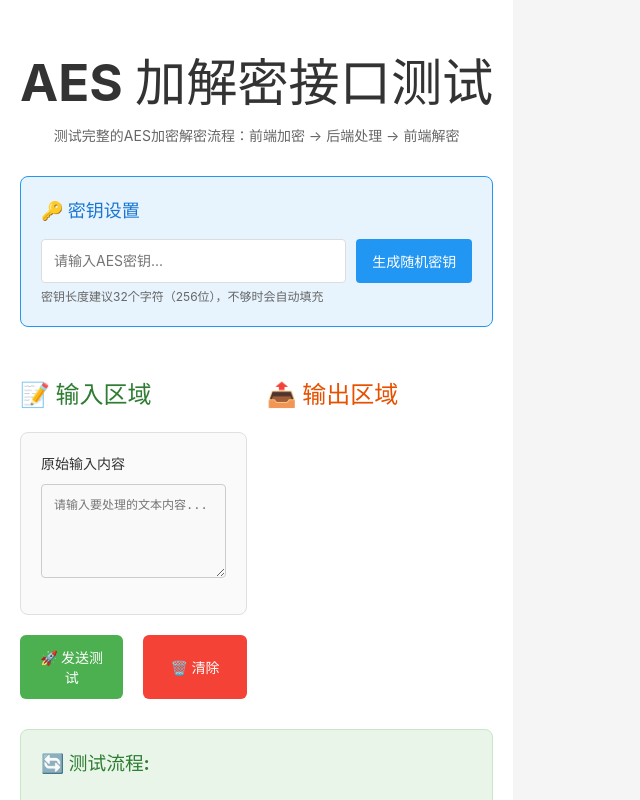
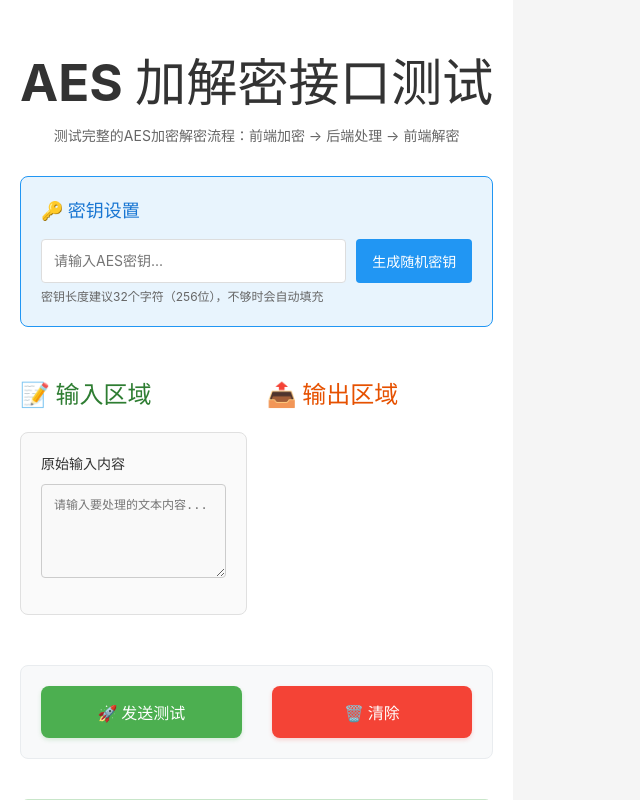
Before and after one commit to LeeeeeeM/aes-go-js, a React (Vite) app in the folder frontend/: page / in a window 1280 px wide. Shown: the top 800 px of the page, without its empty margins (0-640 px from the left). Built offline with nearby package versions, Linux system fonts and the light colour scheme.

Commit message:
refactor: 重新调整按钮位置到全局区域
- 将操作按钮从左侧面板移至整个输入输出区域下方
- 按钮现在居中显示，样式更加突出
- 添加阴影和悬停效果，提升视觉体验
- 优化移动端响应式布局

```diff
--- a/frontend/src/App.css
+++ b/frontend/src/App.css
@@ -292,45 +292,58 @@ button:disabled {
   color: #1565c0;
 }
 
-.button-section {
+.global-button-section {
   display: flex;
-  gap: 10px;
-  margin-top: 20px;
+  gap: 20px;
+  justify-content: center;
+  margin: 30px 0 40px 0;
+  padding: 20px;
+  background-color: #f8f9fa;
+  border-radius: 8px;
+  border: 1px solid #e9ecef;
 }
 
 .process-btn,
 .clear-btn {
-  flex: 1;
-  padding: 12px 20px;
+  padding: 14px 30px;
   border: none;
-  border-radius: 6px;
-  font-size: 14px;
+  border-radius: 8px;
+  font-size: 16px;
   font-weight: bold;
   cursor: pointer;
   transition: all 0.3s ease;
+  min-width: 160px;
 }
 
 .process-btn {
   background-color: #4caf50;
   color: white;
+  box-shadow: 0 2px 4px rgba(76, 175, 80, 0.2);
 }
 
 .process-btn:hover:not(:disabled) {
   background-color: #388e3c;
+  transform: translateY(-1px);
+  box-shadow: 0 4px 8px rgba(76, 175, 80, 0.3);
 }
 
 .process-btn:disabled {
   background-color: #cccccc;
   cursor: not-allowed;
+  box-shadow: none;
+  transform: none;
 }
 
 .clear-btn {
   background-color: #f44336;
   color: white;
+  box-shadow: 0 2px 4px rgba(244, 67, 54, 0.2);
 }
 
 .clear-btn:hover {
   background-color: #d32f2f;
+  transform: translateY(-1px);
+  box-shadow: 0 4px 8px rgba(244, 67, 54, 0.3);
 }
 
 .left-panel h3,
@@ -352,12 +365,14 @@ button:disabled {
     width: 100%;
   }
 
-  .button-section {
+  .global-button-section {
     flex-direction: column;
+    gap: 15px;
   }
 
   .process-btn,
   .clear-btn {
     width: 100%;
+    min-width: auto;
   }
 }
--- a/frontend/src/App.tsx
+++ b/frontend/src/App.tsx
@@ -134,16 +134,6 @@ function App() {
               />
             </div>
           )}
-
-          {/* 操作按钮 */}
-          <div className="button-section">
-            <button onClick={handleProcess} disabled={loading} className="process-btn">
-              {loading ? '处理中...' : '🚀 发送测试'}
-            </button>
-            <button onClick={handleClear} className="clear-btn">
-              🗑️ 清除
-            </button>
-          </div>
         </div>
 
         {/* 右侧 - 输出区域 */}
@@ -178,6 +168,16 @@ function App() {
         </div>
       </div>
 
+      {/* 操作按钮区域 */}
+      <div className="global-button-section">
+        <button onClick={handleProcess} disabled={loading} className="process-btn">
+          {loading ? '处理中...' : '🚀 发送测试'}
+        </button>
+        <button onClick={handleClear} className="clear-btn">
+          🗑️ 清除
+        </button>
+      </div>
+
       {/* 底部信息区域 */}
       <div className="info">
         <h3>🔄 测试流程:</h3>
```
